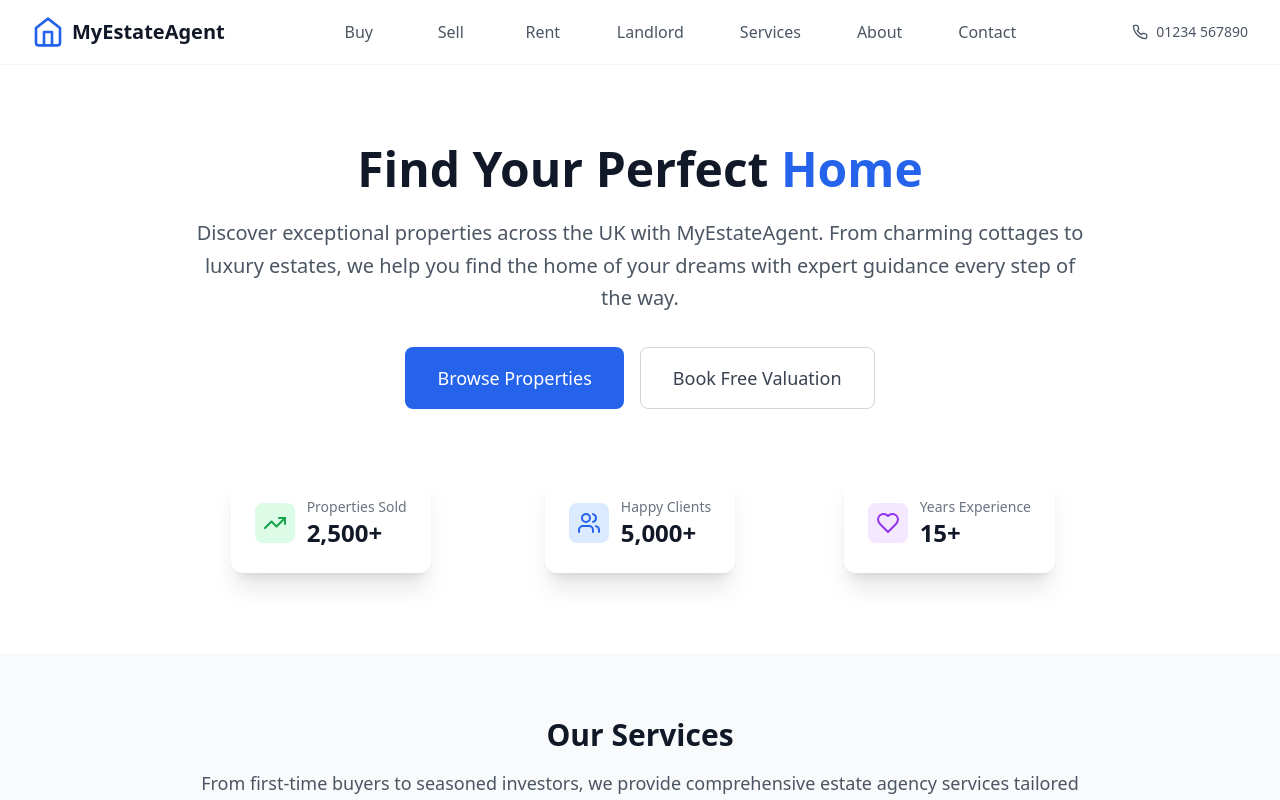
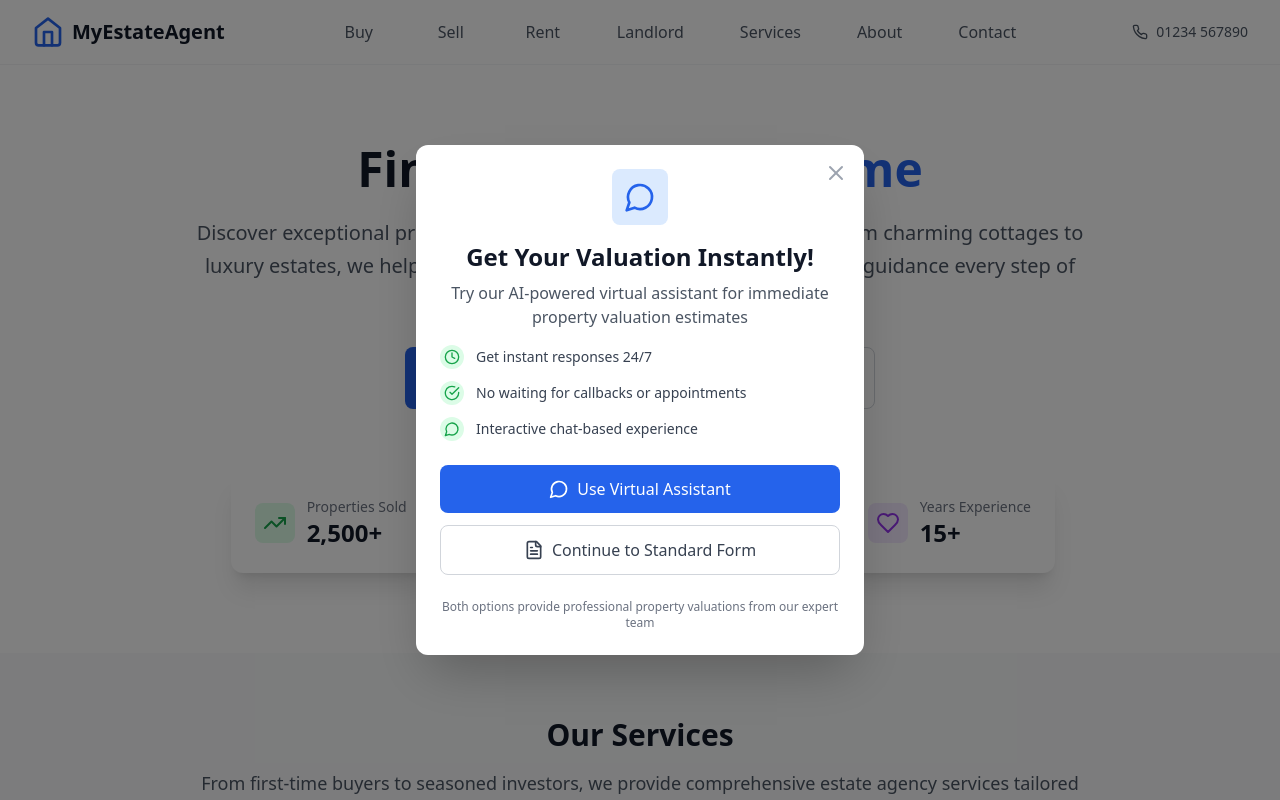
Before and after one commit to BrandonSpencerSmith/MyEstateAgent_V2, a React (Vite) app: page / in a window 1280 px wide. Both pictures are taken after a click on the button "Book Free Valuation". Shown: the top 800 px of the page. Built offline with nearby package versions, Linux system fonts and the light colour scheme.

Commit message:
Implement interactive pop-up for valuation booking buttons

```diff
--- a/src/App.tsx
+++ b/src/App.tsx
@@ -1,4 +1,6 @@
 import React from 'react';
+import ValuationPopup from './components/ValuationPopup';
+import { useValuationPopup } from './hooks/useValuationPopup';
 import About from './components/About';
 import Buy from './components/Buy';
 import Rent from './components/Rent';
@@ -12,6 +14,7 @@ import { Home, Key, Users, Phone, Mail, MapPin, Search, Heart, TrendingUp } from
 
 function App() {
   const [currentPage, setCurrentPage] = React.useState<'home' | 'about' | 'buy' | 'sell' | 'rent' | 'landlord' | 'services' | 'privacy' | 'terms' | 'cookies'>('home');
+  const { isPopupOpen, openPopup, closePopup, handleVirtualAssistant, handleStandardForm } = useValuationPopup();
 
   // Scroll to top when navigating to a new page
   React.useEffect(() => {
@@ -133,7 +136,10 @@ function App() {
               >
                 Browse Properties
               </button>
-              <button className="border border-gray-300 text-gray-700 px-8 py-4 rounded-lg hover:border-gray-400 hover:bg-gray-50 transition-colors font-medium text-lg">
+              <button
+                onClick={openPopup}
+                className="border border-gray-300 text-gray-700 px-8 py-4 rounded-lg hover:border-gray-400 hover:bg-gray-50 transition-colors font-medium text-lg"
+              >
                 Book Free Valuation
               </button>
             </div>
@@ -393,6 +399,14 @@ function App() {
           </div>
         </div>
       </footer>
+
+      {/* Valuation Popup */}
+      <ValuationPopup
+        isOpen={isPopupOpen}
+        onClose={closePopup}
+        onUseVirtualAssistant={handleVirtualAssistant}
+        onContinueToForm={handleStandardForm}
+      />
     </div>
   );
 }
--- /dev/null
+++ b/src/components/ValuationPopup.tsx
@@ -0,0 +1,93 @@
+import React from 'react';
+import { X, MessageCircle, FileText, Clock, CheckCircle } from 'lucide-react';
+
+interface ValuationPopupProps {
+  isOpen: boolean;
+  onClose: () => void;
+  onUseVirtualAssistant: () => void;
+  onContinueToForm: () => void;
+}
+
+function ValuationPopup({ isOpen, onClose, onUseVirtualAssistant, onContinueToForm }: ValuationPopupProps) {
+  if (!isOpen) return null;
+
+  return (
+    <div className="fixed inset-0 bg-black bg-opacity-50 flex items-center justify-center z-50 p-4">
+      <div className="bg-white rounded-xl shadow-2xl max-w-md w-full mx-4 relative animate-in fade-in duration-200">
+        {/* Close Button */}
+        <button
+          onClick={onClose}
+          className="absolute top-4 right-4 text-gray-400 hover:text-gray-600 transition-colors"
+          aria-label="Close popup"
+        >
+          <X className="h-6 w-6" />
+        </button>
+
+        {/* Header */}
+        <div className="p-6 pb-4">
+          <div className="bg-blue-100 p-3 rounded-lg w-fit mx-auto mb-4">
+            <MessageCircle className="h-8 w-8 text-blue-600" />
+          </div>
+          <h2 className="text-2xl font-bold text-gray-900 text-center mb-2">
+            Get Your Valuation Instantly!
+          </h2>
+          <p className="text-gray-600 text-center">
+            Try our AI-powered virtual assistant for immediate property valuation estimates
+          </p>
+        </div>
+
+        {/* Benefits */}
+        <div className="px-6 pb-4">
+          <div className="space-y-3">
+            <div className="flex items-center space-x-3">
+              <div className="bg-green-100 p-1 rounded-full">
+                <Clock className="h-4 w-4 text-green-600" />
+              </div>
+              <span className="text-sm text-gray-700">Get instant responses 24/7</span>
+            </div>
+            <div className="flex items-center space-x-3">
+              <div className="bg-green-100 p-1 rounded-full">
+                <CheckCircle className="h-4 w-4 text-green-600" />
+              </div>
+              <span className="text-sm text-gray-700">No waiting for callbacks or appointments</span>
+            </div>
+            <div className="flex items-center space-x-3">
+              <div className="bg-green-100 p-1 rounded-full">
+                <MessageCircle className="h-4 w-4 text-green-600" />
+              </div>
+              <span className="text-sm text-gray-700">Interactive chat-based experience</span>
+            </div>
+          </div>
+        </div>
+
+        {/* Action Buttons */}
+        <div className="p-6 pt-2 space-y-3">
+          <button
+            onClick={onUseVirtualAssistant}
+            className="w-full bg-blue-600 text-white px-6 py-3 rounded-lg hover:bg-blue-700 transition-colors font-medium flex items-center justify-center space-x-2"
+          >
+            <MessageCircle className="h-5 w-5" />
+            <span>Use Virtual Assistant</span>
+          </button>
+
+          <button
+            onClick={onContinueToForm}
+            className="w-full border border-gray-300 text-gray-700 px-6 py-3 rounded-lg hover:border-gray-400 hover:bg-gray-50 transition-colors font-medium flex items-center justify-center space-x-2"
+          >
+            <FileText className="h-5 w-5" />
+            <span>Continue to Standard Form</span>
+          </button>
+        </div>
+
+        {/* Footer */}
+        <div className="px-6 pb-6">
+          <p className="text-xs text-gray-500 text-center">
+            Both options provide professional property valuations from our expert team
+          </p>
+        </div>
+      </div>
+    </div>
+  );
+}
+
+export default ValuationPopup;
--- /dev/null
+++ b/src/hooks/useValuationPopup.ts
@@ -0,0 +1,58 @@
+import { useState } from 'react';
+
+export function useValuationPopup() {
+  const [isPopupOpen, setIsPopupOpen] = useState(false);
+
+  const openPopup = () => {
+    setIsPopupOpen(true);
+    // Analytics tracking
+    if (typeof window !== 'undefined' && (window as any).gtag) {
+      (window as any).gtag('event', 'valuation_popup_opened', {
+        event_category: 'engagement',
+        event_label: 'valuation_booking'
+      });
+    }
+  };
+
+  const closePopup = () => {
+    setIsPopupOpen(false);
+  };
+
+  const handleVirtualAssistant = () => {
+    // Analytics tracking
+    if (typeof window !== 'undefined' && (window as any).gtag) {
+      (window as any).gtag('event', 'virtual_assistant_selected', {
+        event_category: 'conversion',
+        event_label: 'valuation_booking'
+      });
+    }
+
+    // Here you would integrate with your virtual assistant
+    console.log('Opening virtual assistant for valuation...');
+    alert('Virtual Assistant feature coming soon! For now, please call us at 01234 567890.');
+    closePopup();
+  };
+
+  const handleStandardForm = () => {
+    // Analytics tracking
+    if (typeof window !== 'undefined' && (window as any).gtag) {
+      (window as any).gtag('event', 'standard_form_selected', {
+        event_category: 'conversion',
+        event_label: 'valuation_booking'
+      });
+    }
+
+    // Here you would navigate to the standard form
+    console.log('Opening standard valuation form...');
+    alert('Standard form feature coming soon! For now, please call us at 01234 567890.');
+    closePopup();
+  };
+
+  return {
+    isPopupOpen,
+    openPopup,
+    closePopup,
+    handleVirtualAssistant,
+    handleStandardForm
+  };
+}
```
